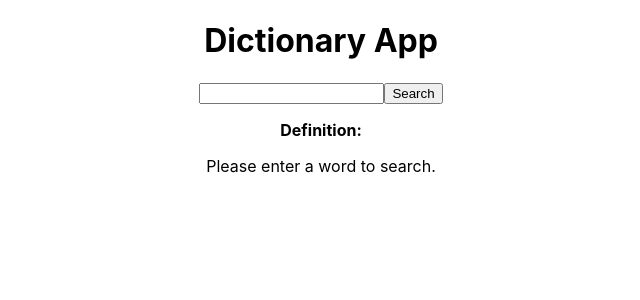
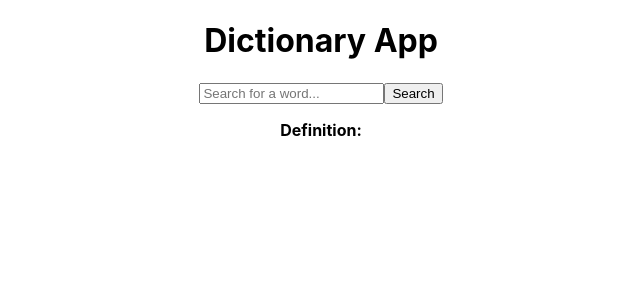
Before and after one commit to saileshbindu/xdictionary, a React (Create React App) app: page / in a window 1280 px wide. Shown: the top 300 px of the page, without its empty margins (319-959 px from the left). Built offline with nearby package versions, Linux system fonts and the light colour scheme.

Commit message:
add placeholder

```diff
--- a/src/App.js
+++ b/src/App.js
@@ -31,6 +31,7 @@ function App() {
           type='text'
           value={inputVal}
           onChange={(e) => setInputVal(e.target.value)}
+          placeholder='Search for a word...'
         />
         <button type='submit' onClick={searchHandle}>Search</button>
       </div>
@@ -40,7 +41,7 @@ function App() {
           result.meaning
         ) : (
           inputVal.trim() === '' ? (
-            'Please enter a word to search.'
+            ''
           ) : (
             'Word not found in the dictionary.'
           )
```
